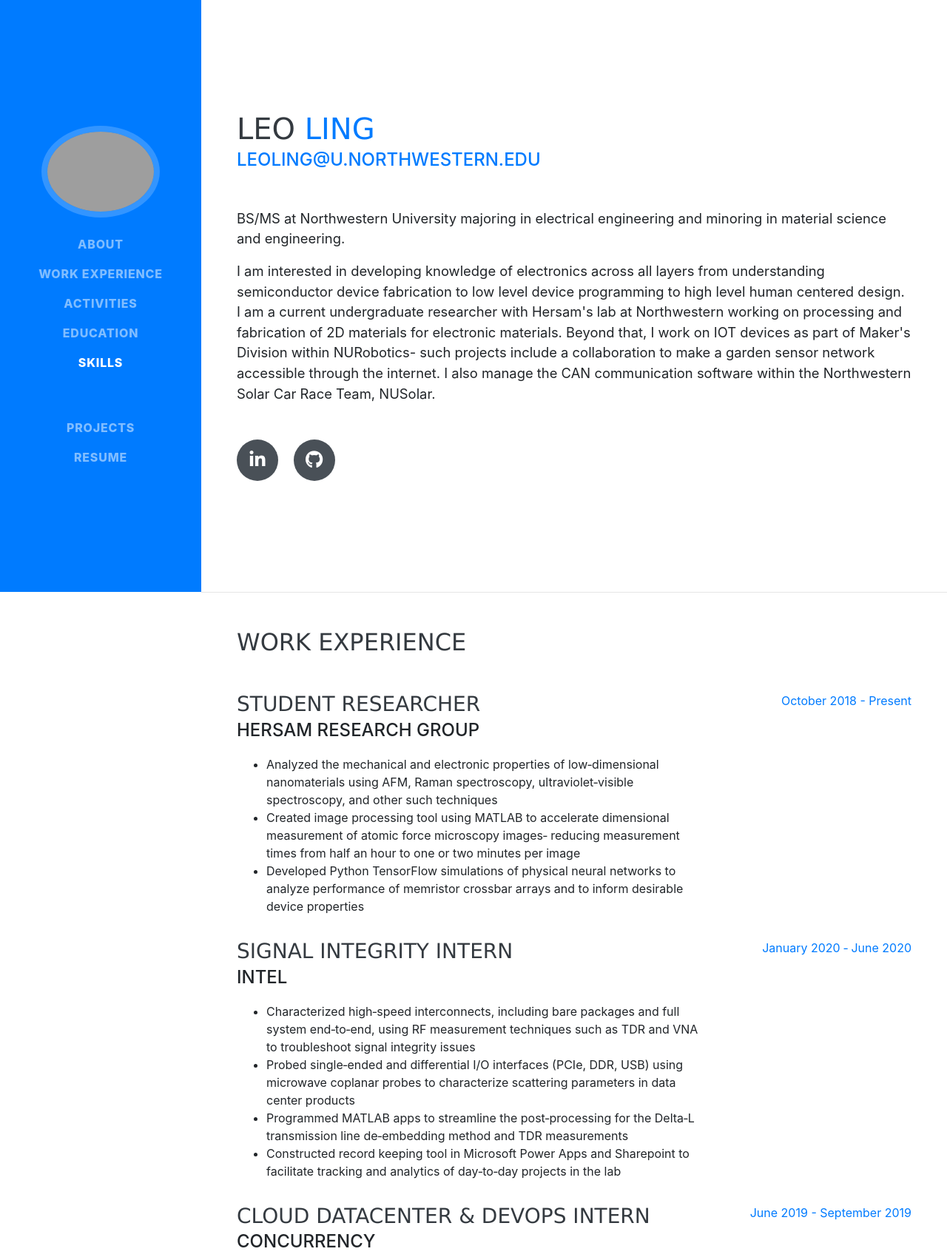
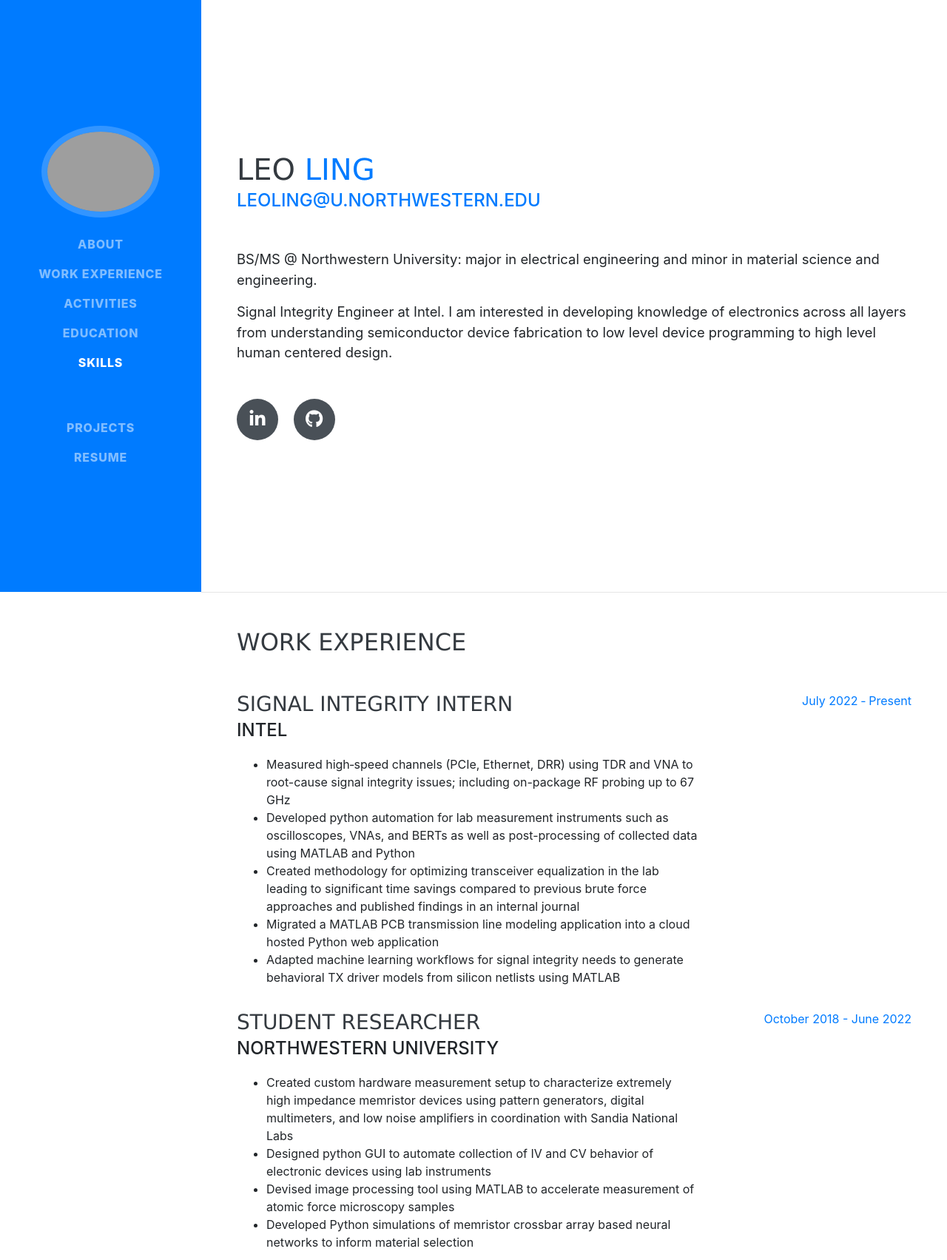
Before and after one commit to leo-c-ling99/leo-c-ling99.github.io, a website with bundled scripts: page index.html in a window 1280 px wide. Shown: the top 1703 px of the page at 74% size. Built offline with nearby package versions, Linux system fonts and the light colour scheme; grey boxes are pictures that could not be loaded; a web font is replaced by a local one.

Commit message:
Updated resume and education

```diff
--- a/index.html
+++ b/index.html
@@ -75,9 +75,8 @@
         <div class="subheading mb-5">
           <a href="mailto:leoling@u.northwestern.edu">leoling@u.northwestern.edu</a>
         </div>
-        <p class="lead mb-3">BS/MS at Northwestern University majoring in electrical engineering and minoring in material science and engineering.</p>
-        <p class="lead mb-5"> I am interested in developing knowledge of electronics across all layers from understanding semiconductor device fabrication to low level device programming to high level human centered design.
-          I am a current undergraduate researcher with Hersam's lab at Northwestern working on processing and fabrication of 2D materials for electronic materials. Beyond that, I work on IOT devices as part of Maker's Division within NURobotics- such projects include a collaboration to make a garden sensor network accessible through the internet. I also manage the CAN communication software within the Northwestern Solar Car Race Team, NUSolar. </p>
+        <p class="lead mb-3">BS/MS @ Northwestern University: major in electrical engineering and minor in material science and engineering.</p>
+        <p class="lead mb-5"> Signal Integrity Engineer at Intel. I am interested in developing knowledge of electronics across all layers from understanding semiconductor device fabrication to low level device programming to high level human centered design.</p>
         <div class="social-icons">
           <a href="https://www.linkedin.com/in/cling99/">
             <i class="fab fa-linkedin-in"></i>
@@ -97,36 +96,38 @@
 
         <div class="resume-item d-flex flex-column flex-md-row justify-content-between mb-3">
           <div class="resume-content">
-            <h3 class="mb-0">Student Researcher</h3>
-            <div class="subheading mb-1">Hersam Research Group</div>
+            <h3 class="mb-0">Signal Integrity Intern</h3>
+            <div class="subheading mb-1">Intel</div>
             <p>
               <ul>
-                <li>Analyzed the mechanical and electronic properties of low‑dimensional nanomaterials using AFM, Raman spectroscopy, ultraviolet‑visible spectroscopy, and other such techniques</li>
-                <li>Created image processing tool using MATLAB to accelerate dimensional measurement of atomic force microscopy images‑ reducing measurement times from half an hour to one or two minutes per image</li>
-                <li>Developed Python TensorFlow simulations of physical neural networks to analyze performance of memristor crossbar arrays and to inform desirable device properties</li>
+                <li>Measured high‑speed channels (PCIe, Ethernet, DRR) using TDR and VNA to root-cause signal integrity issues; including on-package RF probing up to 67 GHz</li>
+                <li>Developed python automation for lab measurement instruments such as oscilloscopes, VNAs, and BERTs as well as post-processing of collected data using MATLAB and Python</li>
+                <li>Created methodology for optimizing transceiver equalization in the lab leading to significant time savings compared to previous brute force approaches and published findings in an internal journal</li>
+                <li>Migrated a MATLAB PCB transmission line modeling application into a cloud hosted Python web application</li>
+                <li>Adapted machine learning workflows for signal integrity needs to generate behavioral TX driver models from silicon netlists using MATLAB</li>
               </ul>
             </p>
           </div>
           <div class="resume-date text-md-right">
-            <span class="text-primary">October 2018 - Present</span>
+            <span class="text-primary">July 2022 ‑ Present</span>
           </div>
         </div>
 
         <div class="resume-item d-flex flex-column flex-md-row justify-content-between mb-3">
           <div class="resume-content">
-            <h3 class="mb-0">Signal Integrity Intern</h3>
-            <div class="subheading mb-1">Intel</div>
+            <h3 class="mb-0">Student Researcher</h3>
+            <div class="subheading mb-1">Northwestern University</div>
             <p>
               <ul>
-                <li>Characterized high‑speed interconnects, including bare packages and full system end‑to‑end, using RF measurement techniques such as TDR and VNA to troubleshoot signal integrity issues</li>
-                <li>Probed single‑ended and differential I/O interfaces (PCIe, DDR, USB) using microwave coplanar probes to characterize scattering parameters in data center products</li>
-                <li>Programmed MATLAB apps to streamline the post‑processing for the Delta‑L transmission line de‑embedding method and TDR measurements</li>
-                <li>Constructed record keeping tool in Microsoft Power Apps and Sharepoint to facilitate tracking and analytics of day‑to‑day projects in the lab</li>
+                <li>Created custom hardware measurement setup to characterize extremely high impedance memristor devices using pattern generators, digital multimeters, and low noise amplifiers in coordination with Sandia National Labs</li>
+                <li>Designed python GUI to automate collection of IV and CV behavior of electronic devices using lab instruments</li>
+                <li>Devised image processing tool using MATLAB to accelerate measurement of atomic force microscopy samples</li>
+                <li>Developed Python simulations of memristor crossbar array based neural networks to inform material selection</li>
               </ul>
             </p>
           </div>
           <div class="resume-date text-md-right">
-            <span class="text-primary">January 2020 ‑ June 2020</span>
+            <span class="text-primary">October 2018 - June 2022</span>
           </div>
         </div>
 
@@ -252,7 +253,7 @@
             <p>Incoming Student</p>
           </div>
           <div class="resume-date text-md-right">
-            <span class="text-primary">September 2017 - March 2022 (Anticipated)</span>
+            <span class="text-primary">September 2017 - June 2022</span>
           </div>
         </div>
 
@@ -266,7 +267,7 @@
             </p>
           </div>
           <div class="resume-date text-md-right">
-            <span class="text-primary">September 2017 - March 2022 (Anticipated)</span>
+            <span class="text-primary">September 2017 - June 2022</span>
           </div>
         </div>
 
@@ -296,12 +297,11 @@
         <div class="subheading mb-3">Programming Languages &amp; Tools</div>
         <ul class="mb-0">
           <li>MATLAB (GUIDE, RF Toolkit)</li>
-          <li>Python (TensorFlow, Tkinter)</li>
+          <li>Python (Pytorch, Tkinter, numpy, scikit-rf)</li>
           <li>C/C++</li>
           <li>VB</li>
           <li>HTML/CSS</li>
           <li>Terraform</li>
-          <li>Microsoft Azure Administration (AZ 103)</li>
           <li>PowerShell</li>
           <li>GIT</li>
           <li>Linux</li>
@@ -311,7 +311,7 @@
         <br>
         <div class="subheading mb-3">Electronics Design and Manufacturing</div>
         <ul class="mb-0">
-          <li>PSpice</li>
+          <li>HSpice</li>
           <li>OrCad</li>
           <li>Soldering</li>
           <li>VNA</li>
@@ -323,6 +323,7 @@
           </li>
           <li>TDR</li>
           <li>RF Probing</li>
+          <li>Ansys AEDT (HFSS)</li>
           <li>PathWave ADS</li>
           <li>Using electronics test equipment
           <ul>
@@ -337,9 +338,7 @@
           <li>Atomic Foce Microscopy (AFM)</li>
           <li>Raman Spectroscopy</li>
           <li>Centrifugation</li>
-          <li>Probe and Bath Sonication</li>
           <li>Electronic Device Voltage-Current Testing</li>
-          <li>Confocal Laser Microscopy</li>
         </ul>
 
         <br>
```
Also changed, not shown: 1 other file.
